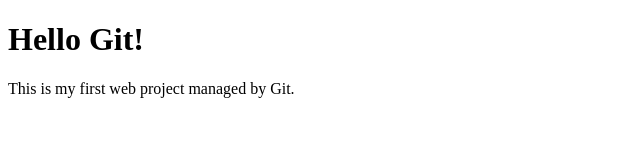
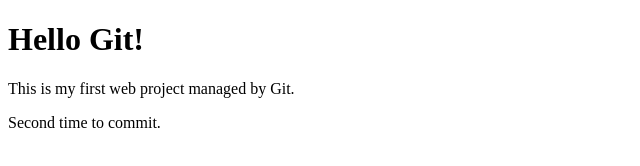
Before and after one commit to NhuanHuynh-Studing/BT1_CT300, a plain HTML site: page index.html in a window 1280 px wide. Shown: the whole page, without its empty margins (0-640 px from the left). Drawn offline with Linux system fonts and the light colour scheme.

Commit message:
Commit 2

```diff
--- a/index.html
+++ b/index.html
@@ -7,5 +7,6 @@
 <body>
     <h1>Hello Git!</h1>
     <p>This is my first web project managed by Git.</p>
+    <p>Second time to commit.</p>
 </body>
 </html>
```
Also changed, not shown: 1 other file.
